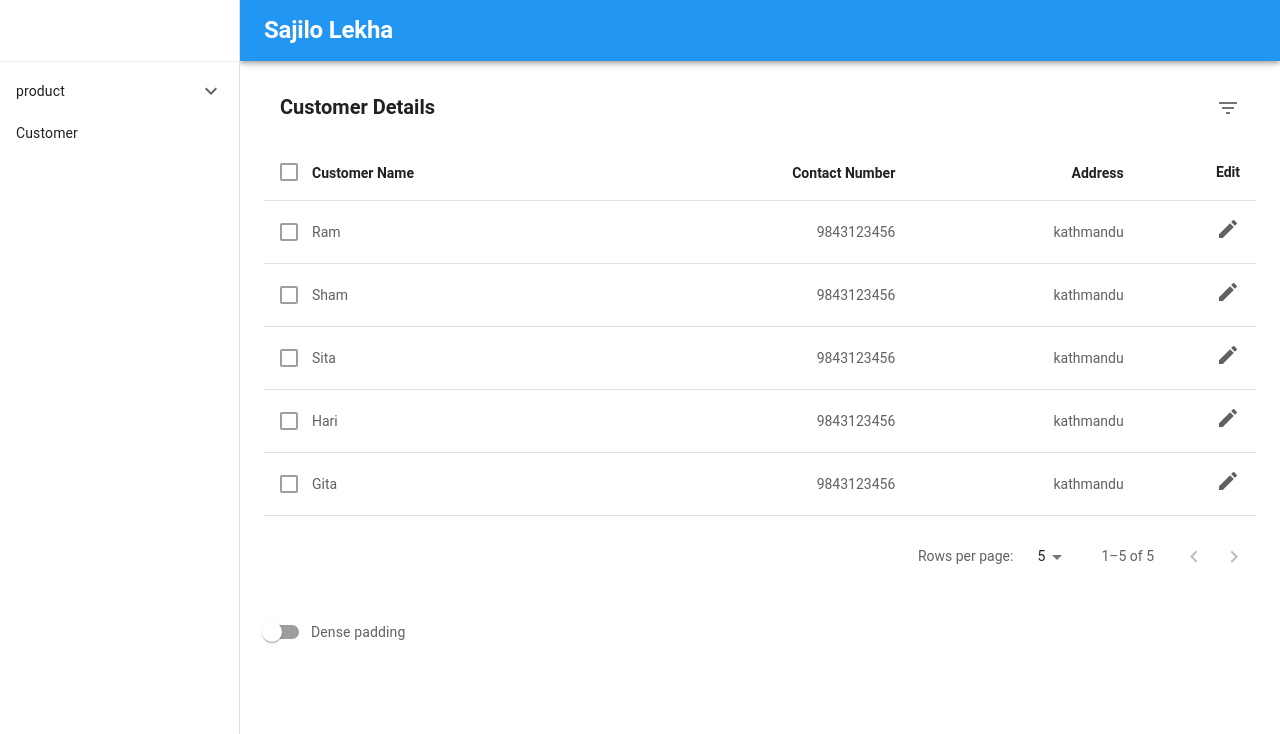
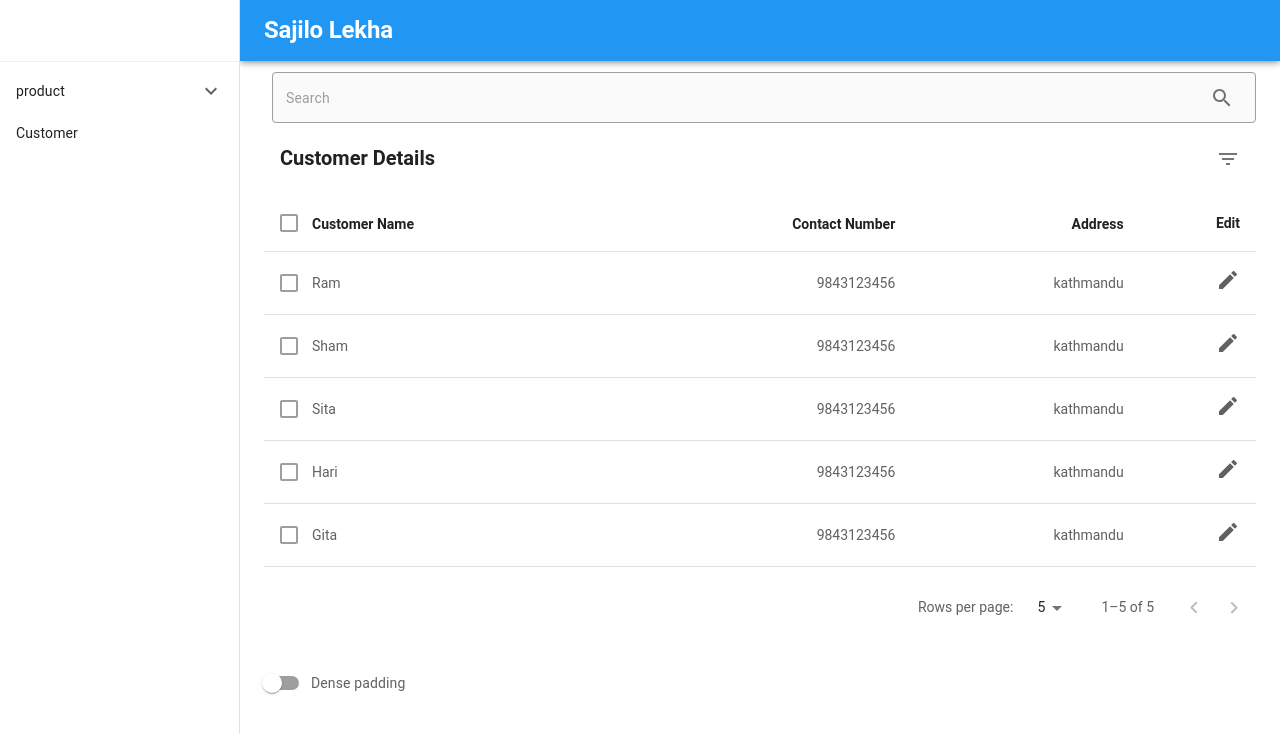
Before and after one commit to rishikeshkhakurel/sajilo-lekha-ku, a React (Create React App) app: page /customer in a window 1280 px wide. Shown: the top 734 px of the page. Built offline with nearby package versions, Linux system fonts and the light colour scheme.

Commit message:
search bar added

```diff
--- a/src/features/Customer/view/index.js
+++ b/src/features/Customer/view/index.js
@@ -1,5 +1,13 @@
+import {
+  Box,
+  FormControl,
+  IconButton,
+  OutlinedInput,
+  TextField,
+} from "@mui/material";
 import React from "react";
 import Table from "../../table/view/index";
+import SearchIcon from "@mui/icons-material/Search";
 
 function createData(name, phone_number, address) {
   return {
@@ -39,14 +47,31 @@ const num = [1, 2]; // to identify number of object in rows .... if there is 3 o
 
 function Customer() {
   return (
-    <React.Fragment>
+    <Box>
+      <FormControl fullWidth>
+        <TextField
+          sx={{ ml: 1, flex: 1 }}
+          id="filled-search"
+          label="Search"
+          type="search"
+          InputProps={{
+            endAdornment: (
+              <IconButton type="submit">
+                <SearchIcon />
+              </IconButton>
+            ),
+          }}
+        />
+      </FormControl>
+      <Box>
         <Table
           title="Customer Details"
           rows={rows}
           headCells={headCells}
           num={num}
         />
-    </React.Fragment>
+      </Box>
+    </Box>
   );
 }
 
```
Lines whose indentation alone changed are shown as unchanged.
